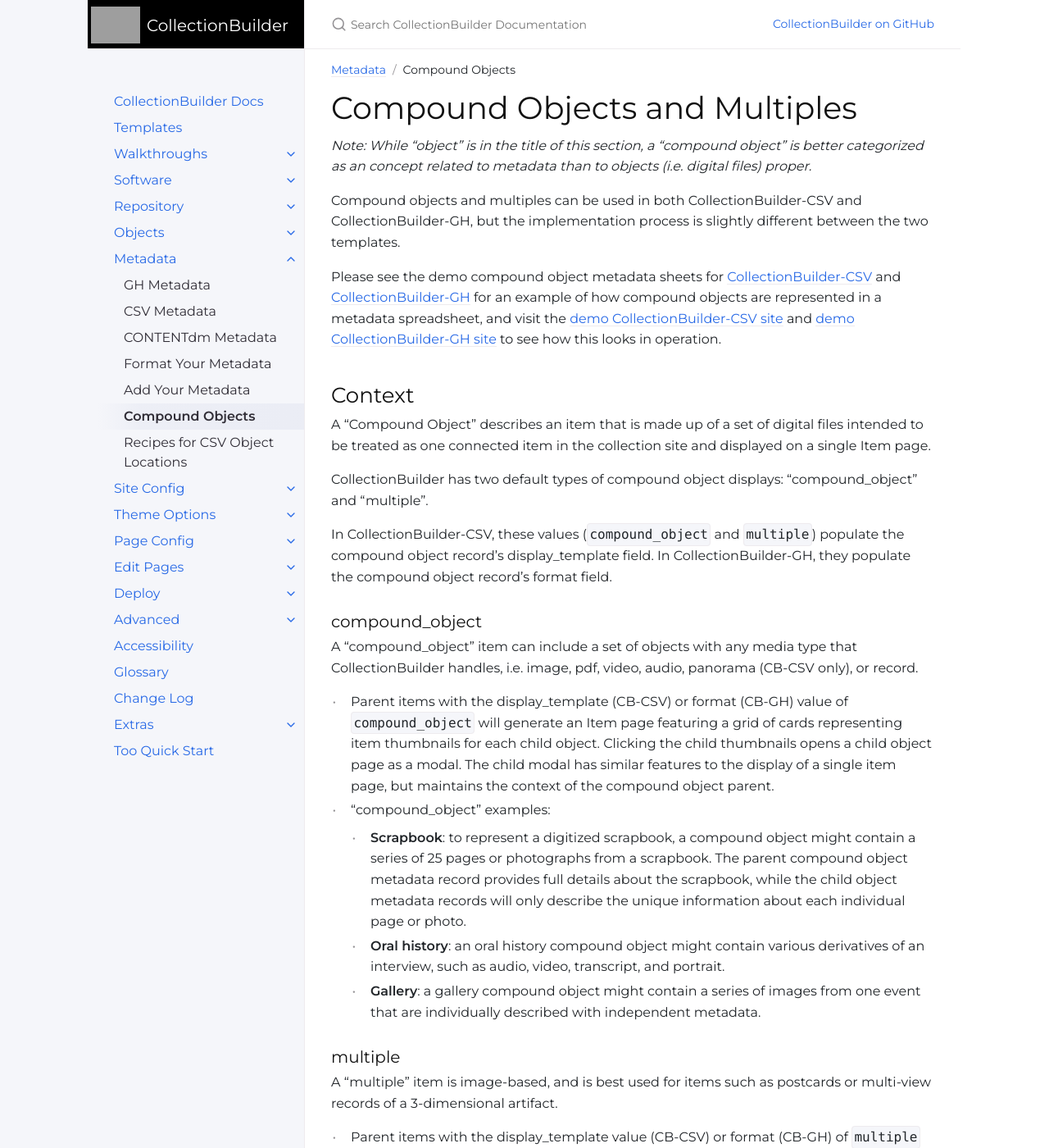
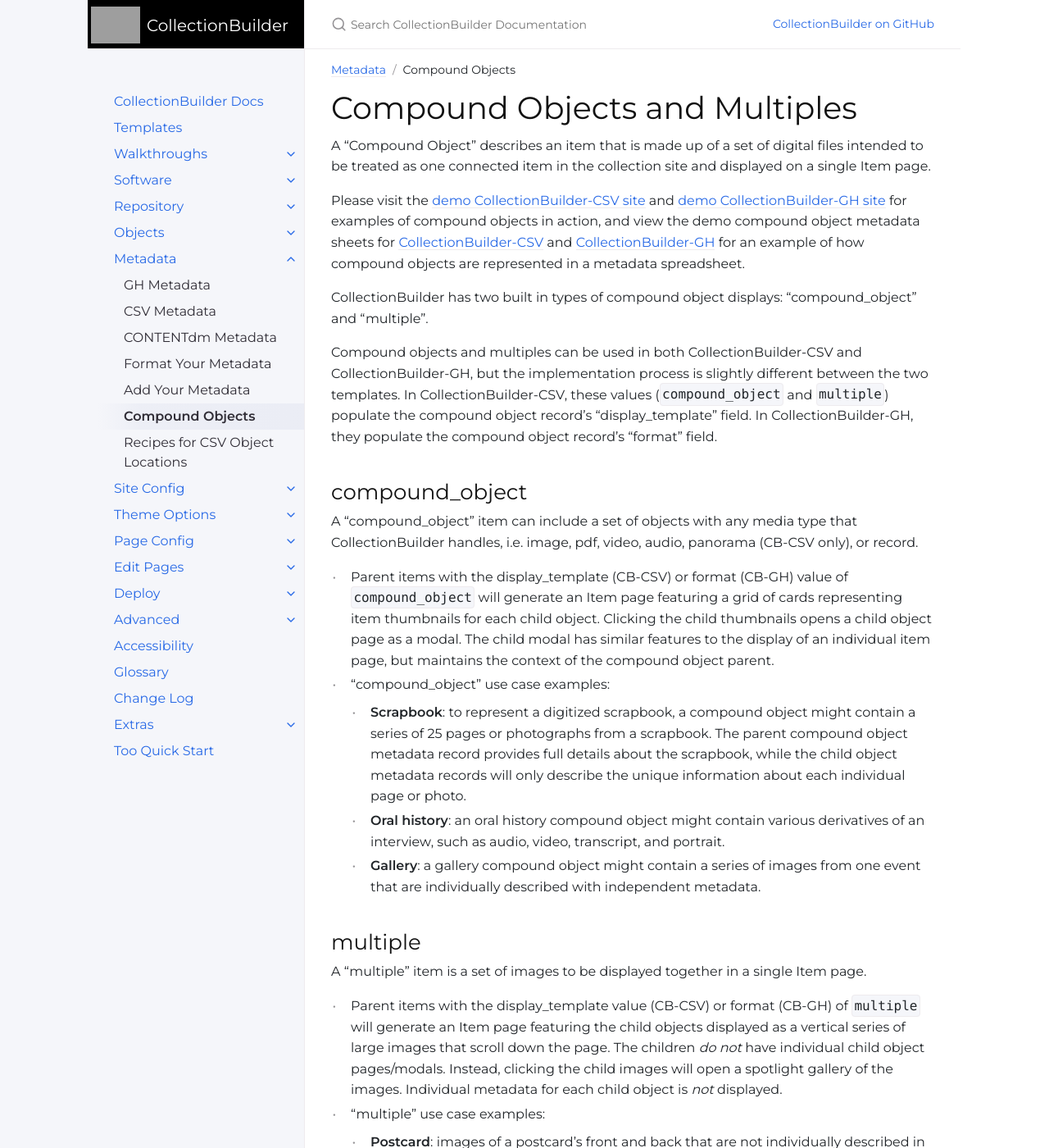
Before and after one commit to CollectionBuilder/cb-docs, a Jekyll site: the page built from docs/metadata/compound-objects.md, in a window 1280 px wide and 1400 px high. Shown: the whole window at 82% size. Built offline with Jekyll 4.4.1, drawn with Linux system fonts in a browser that asks for light colours; comment, search, counter and statistics services are not loaded; some of the changed text lies outside the part shown.

Commit message:
simplify compound object explanation

```diff
--- a/docs/metadata/compound-objects.md
+++ b/docs/metadata/compound-objects.md
@@ -5,43 +5,37 @@ nav_order: 8
 ---
 # Compound Objects and Multiples
 
-_Note: While "object" is in the title of this section, a "compound object" is better categorized as an concept related to metadata than to objects (i.e. digital files) proper._
+A "Compound Object" describes an item that is made up of a set of digital files intended to be treated as one connected item in the collection site and displayed on a single Item page.
+
+Please visit the [demo CollectionBuilder-CSV site](https://compound-1lqv.onrender.com/) and [demo CollectionBuilder-GH site](https://collectionbuilder.github.io/collectionbuilder-gh/) for examples of compound objects in action, and view the demo compound object metadata sheets for [CollectionBuilder-CSV](https://docs.google.com/spreadsheets/d/1UNwl02r3fB-ybiKqb3SY4K30Tf4_rY_NOv5_o5WtVoY/edit?usp=sharing) and [CollectionBuilder-GH](https://docs.google.com/spreadsheets/d/1C1ZV3VrawKRLYUtemUdi8hLbhJw2yhn6kv-xv6_HaNk/copy?usp=sharing) for an example of how compound objects are represented in a metadata spreadsheet.
+
+CollectionBuilder has two built in types of compound object displays: "compound_object" and "multiple".
 
 Compound objects and multiples can be used in both CollectionBuilder-CSV and CollectionBuilder-GH, but the implementation process is slightly different between the two templates.
+In CollectionBuilder-CSV, these values (`compound_object` and `multiple`) populate the compound object record's "display_template" field. In CollectionBuilder-GH, they populate the compound object record's "format" field.
 
-Please see the demo compound object metadata sheets for [CollectionBuilder-CSV](https://docs.google.com/spreadsheets/d/1UNwl02r3fB-ybiKqb3SY4K30Tf4_rY_NOv5_o5WtVoY/edit?usp=sharing) and [CollectionBuilder-GH](https://docs.google.com/spreadsheets/d/1C1ZV3VrawKRLYUtemUdi8hLbhJw2yhn6kv-xv6_HaNk/copy?usp=sharing) for an example of how compound objects are represented in a metadata spreadsheet, and visit the [demo CollectionBuilder-CSV site](https://compound-1lqv.onrender.com/) and [demo CollectionBuilder-GH site](https://collectionbuilder.github.io/collectionbuilder-gh/) to see how this looks in operation.
-
-## Context
-
-A "Compound Object" describes an item that is made up of a set of digital files intended to be treated as one connected item in the collection site and displayed on a single Item page.
-
-CollectionBuilder has two default types of compound object displays:
-"compound_object" and "multiple".
-
-In CollectionBuilder-CSV, these values (`compound_object` and `multiple`) populate the compound object record's display_template field. In CollectionBuilder-GH, they populate the compound object record's format field.
-
-### compound_object
+## compound_object
 
 A "compound_object" item can include a set of objects with any media type that CollectionBuilder handles, i.e. image, pdf, video, audio, panorama (CB-CSV only), or record.
 
-- Parent items with the display_template (CB-CSV) or format (CB-GH) value of `compound_object` will generate an Item page featuring a grid of cards representing item thumbnails for each child object. Clicking the child thumbnails opens a child object page as a modal. The child modal has similar features to the display of a single item page, but maintains the context of the compound object parent.
-- "compound_object" examples:
+- Parent items with the display_template (CB-CSV) or format (CB-GH) value of `compound_object` will generate an Item page featuring a grid of cards representing item thumbnails for each child object. Clicking the child thumbnails opens a child object page as a modal. The child modal has similar features to the display of an individual item page, but maintains the context of the compound object parent.
+- "compound_object" use case examples:
     - **Scrapbook**: to represent a digitized scrapbook, a compound object might contain a series of 25 pages or photographs from a scrapbook. The parent compound object metadata record provides full details about the scrapbook, while the child object metadata records will only describe the unique information about each individual page or photo.
     - **Oral history**: an oral history compound object might contain various derivatives of an interview, such as audio, video, transcript, and portrait.
     - **Gallery**: a gallery compound object might contain a series of images from one event that are individually described with independent metadata.
 
-### multiple
+## multiple
 
-A "multiple" item is image-based, and is best used for items such as postcards or multi-view records of a 3-dimensional artifact.
+A "multiple" item is a set of images to be displayed together in a single Item page.
 
-- Parent items with the display_template value (CB-CSV) or format (CB-GH) of `multiple` will generate an Item page featuring the child objects displayed as a vertical series of large images that scroll down the page. The children *do not* have individual child object pages/modals. Instead, clicking the child images will open a spotlight gallery of the images.
-- "multiple" Examples:
+- Parent items with the display_template value (CB-CSV) or format (CB-GH) of `multiple` will generate an Item page featuring the child objects displayed as a vertical series of large images that scroll down the page. The children *do not* have individual child object pages/modals. Instead, clicking the child images will open a spotlight gallery of the images. Individual metadata for each child object is *not* displayed.
+- "multiple" use case examples:
     - **Postcard**: images of a postcard's front and back that are not individually described in the metadata beyond having a "title" value.
-    - **3D archeological artifact**: images representing standardized perspectives of an archeological artifact that are not individually described in the metadata beyond having a "title" value.
+    - **3D archeological artifact**: images representing standardized perspectives of an archeological artifact that are not individually described in the metadata beyond having a "title" value (for example, "top", "bottom", "side" of a bowl).
     - **Gallery**: images from a single event that are not individually described in the metadata beyond having a "title" value.
 
 {:.alert .alert-blue }
-The "multiple" display_template (CB-CSV) or format (CB-GH) works well if the child files do *not* require their own extensive metadata. By default, only the "title" of the child files will be represented on the item page -- all other metadata for child files will be ignored.
+The "multiple" display_template (CB-CSV) or format (CB-GH) works well if the child files do *not* require their own metadata. By default, only the "title" of the child files will be represented on the item page -- all other metadata for child files will be ignored.
 
 ## Compound Object Metadata Approach Using "parentid"
 
@@ -49,9 +43,10 @@ Incorporating compound objects requires some additional conventions in your meta
 
 For non-compound object collection items, each object is represented by one row in your metadata spreadsheet.
 Compound objects are different in that they are represented by multiple rows in the metadata: a parent row plus one or more child rows.
-The parent row describes the compound object as a whole, while each child row describes an individual child object within the compound object.
+The parent row describes the compound object Item as a whole, while each child row describes an individual child object within the compound object.
 The children are connected to the parent through the "parentid" field, which contains a value matching the parent's "objectid" value.
-Ultimately all of the children will be displayed together on a single Item page.
+
+Ultimately all of the related children rows will be displayed together on a single Item page.
 
 This approach allows each child object to be fully described individually (or not) using any field in your metadata.
 It is also useful if you are exporting existing metadata from a platform such as CONTENTdm with "page level" metadata.
@@ -60,15 +55,17 @@ It is also useful if you are exporting existing metadata from a platform such as
 
 To include compound objects using the "compound_object" or "multiple" display_template (CB-CSV) or format (CB-GH), the following additional conventions are used in your metadata spreadsheet:
 
-- A "parentid" field must be added to your metadata spreadsheet. For non-compound object items, and parent items, the "parentid" field will be left blank.
+- Add a "parentid" field to your metadata spreadsheet. For non-compound object items, and parent items, the "parentid" field will be left blank.
 - The parent metadata record for each compound object will have an objectid (but no parentid), and use the display_template (CB-CSV) or format (CB-GH) value of either `compound_object` or `multiple`.
 - Each child record **must have an objectid AND a parentid**
     - Each child record's "parentid" value must match the parent metadata record's `objectid`. (e.g. If the parent's "objectid" is `example002`, then all children should have `example002` in their "parentid" field.)
     - Each child record should have a value for display_template (CB-CSV) or format (CB-GH) that corresponds to its media type. See [options for display_template]({{ '/docs/metadata/csv_metadata/#display_template' | relative_url }}) for CB-CSV and [options for format]({{ '/docs/metadata/gh_metadata/#format' | relative_url }}) for CB-GH. A parent with display_template/format `multiple` will have children with display_template (CB-CSV) value `image` or format (CB-GH) value `image/jpeg`. A parent with display_template/format `compound_object` could have children with a variety of display_template (CB-CSV) or format (CB-GH) values.
+    - Remember, as will all other rows in your metadata, each child `objectid` must still be unique in the collection!
 
-**For CollectionBuilder-CSV only**: The image listed in "image_thumb" and "image_small" of the parent will be used to represent the item in all visualizations.
+For CollectionBuilder-CSV, the image listed in "image_thumb" and "image_small" of the parent will be used to represent the compound object in all visualizations.
+In CollectionBuilder-GH, compound objects will be represented by icons in visualizations.
 
-### Visualization Configuration Options
+## Visualization Configuration Options
 
 Configure the "Compound Objects" options in "theme.yml" to add or remove the children of your compound objects on the map, timeline, data, carousel, browse, and search pages.
 
```
